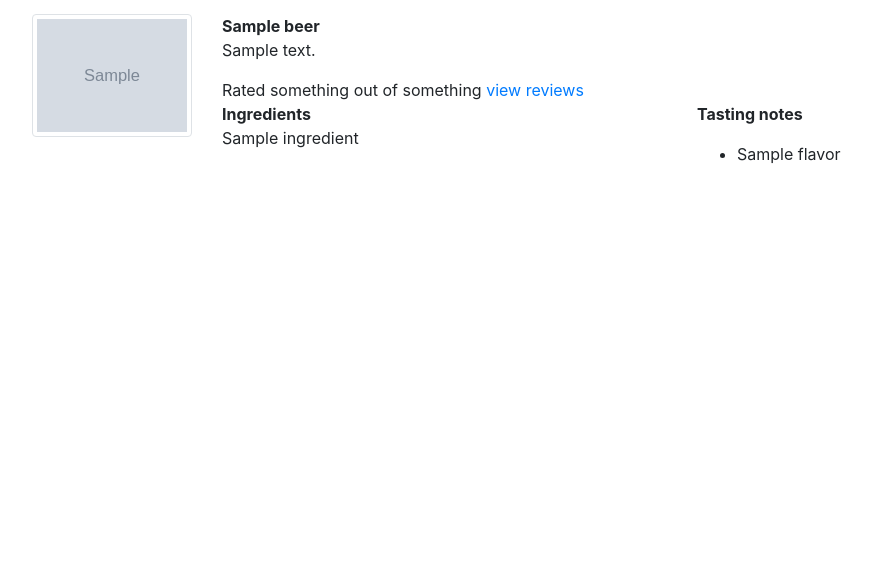
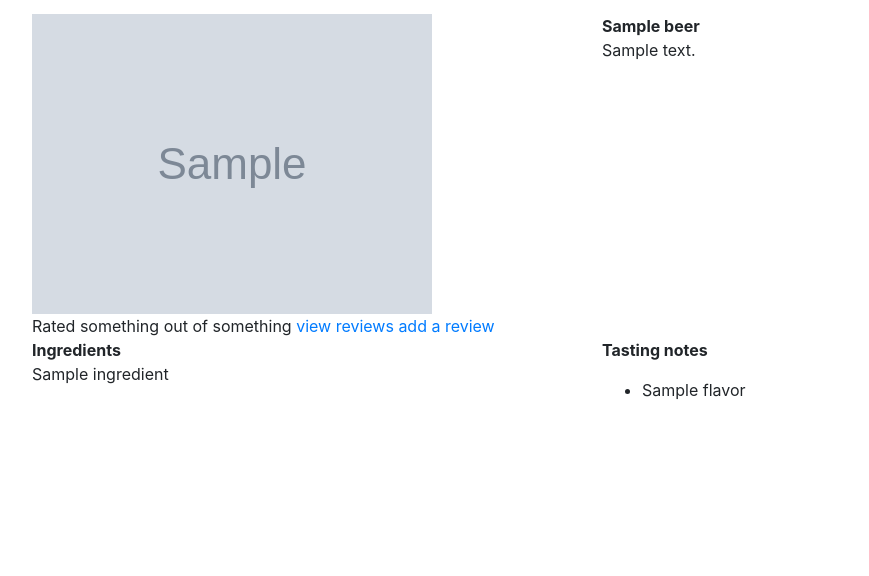
Before and after one commit to David132639/draughtcraft, a Django app: a page that uses templates/dac/beer.html in a window 1280 px wide. Shown: the part 56-632 px from the top of the page, without its empty margins (53-922 px from the left). Run offline with Django 3.2, Linux system fonts and the light colour scheme; tables that the repository leaves empty hold one stand-in row (values such as "Sample post"); grey boxes marked "Sample" are stand-in pictures; some libraries are stand-ins or nearby versions.

Commit message:
basic review structure setup

```diff
--- a/dac/forms.py
+++ b/dac/forms.py
@@ -1,6 +1,6 @@
 from django import forms
 from registration.forms import RegistrationForm
-from dac.models import User,UserProfile,Business
+from dac.models import User,UserProfile,Business,Review
 
 
 class RegisterForm(RegistrationForm):
@@ -26,11 +26,15 @@ class BusinessForm(forms.ModelForm):
 
 	class Meta:
 		model=Business
-		exclude = ('beers','owner','slug')
+		fields = ('name','address','description')
 
 
 RATING_CHOICES = [("1","1: Very Poor"),("2","2"),("3","3"),("4","4"),("5","5: Excellent"),]
 
 class BeerReview(forms.ModelForm):
-	rating = forms.Select(choices=RATING_CHOICES)
-	pass
+	rating = forms.ChoiceField(help_text="rating",choices=RATING_CHOICES)
+	reivew = forms.Textarea()
+
+	class Meta:
+		model = Review
+		fields = ("rating","review")
--- a/dac/models.py
+++ b/dac/models.py
@@ -63,12 +63,7 @@ class Beer(models.Model):
 		self.slug = slugify(self.name)
 		super(Beer, self).save(*args, **kwargs)
 
-class Review(models.Model):
-	rating = models.PositiveSmallIntegerField(default=1)
-	review = models.TextField(blank=False)
-	submitter = models.ForeignKey(User, on_delete=models.CASCADE)
-	flavors = models.ManyToManyField(Flavor)
-	beer = models.OneToOneField(Beer)
+
 
 class UserProfile(models.Model):
 	user = models.OneToOneField(User)
@@ -97,3 +92,10 @@ class Business(models.Model):
 
 	def __str__(self):
 		return self.name + " (" + self.address + ")"
+
+class Review(models.Model):
+	rating = models.PositiveSmallIntegerField(default=1)
+	review = models.TextField(blank=False)
+	submitter = models.ForeignKey(UserProfile, on_delete=models.CASCADE)
+	flavors = models.ManyToManyField(Flavor)
+	beer = models.OneToOneField(Beer)
--- a/dac/views.py
+++ b/dac/views.py
@@ -4,8 +4,8 @@ from django.contrib.auth import login as auth_login
 from django.http import HttpResponse
 from django.urls import reverse
 from django.contrib.auth.decorators import login_required
-from dac.models import Beer, Business,UserProfile
-from dac.forms import UserProfileForm, BusinessForm
+from dac.models import Beer, Business,UserProfile,Review
+from dac.forms import UserProfileForm, BusinessForm, BeerReview
 from registration.backends.simple.views import RegistrationView
 
 
@@ -39,10 +39,31 @@ def beers(request,beer_slug=None):
 
 	return render(request,'dac/beer.html',context_dict)
 
+@login_required
 def add_beer_review(request,beer_slug):
 	#basic form for user adding review to a specific beer
-	return HttpResponse("not implemented")
-	pass
+	beer = get_object_or_404(Beer,slug=beer_slug)
+	profile = UserProfile.objects.get(user=request.user)
+	try:
+	#check if the user has already submitted a review
+		prev_review = Review.objects.get(submitter=profile,beer=beer)
+		form = BeerReview({'review':prev_review.review})
+	except Review.DoesNotExist:
+	 	form = BeerReview()
+	context_dict = {'beer':beer,'form':form}
+
+
+	if request.method == "POST":
+		form = BeerReview(request.POST)
+		if form.is_valid():
+			review = form.save(commit=False)
+			review.beer = beer
+			review.submitter = profile
+			review.save()
+			return index(request)
+		#do the processing of the form later
+
+	return render(request,'dac/add_review.html',context_dict)
 
 
 def beers_reviews(request,beer_slug):
@@ -144,19 +165,6 @@ def user_reviews(request):
 	HttpResponse("needs a page")
 	pass
 
-def login(request):
-	HttpResponse("not implemented")
-	pass
-
-@login_required
-def logout(request):
-	HttpResponse("not implemented")
-	pass
-
-def register(request):
-	HttpResponse("not implemented")
-	pass
-
 def restricted(request):
 	HttpResponse("Access Restricted")
 	pass
--- a/static/masterstyle.css
+++ b/static/masterstyle.css
@@ -6,10 +6,10 @@
   margin-top: 20px;
 }
 
-/* descendant selector for form stuff */
-form * {
+.profile_img {
 
-
+	width: 27vw;
+	min-width: 30%;
 
 
 }
--- a/templates/dac/beer.html
+++ b/templates/dac/beer.html
@@ -6,26 +6,23 @@
 {% block body_block %}
   <div class="container w-100">
     <div class="row">
-      <div class="col-md-2">
-        <img class="img-fluid rounded img-thumbnail" src="{{ MEDIA_URL }}{{ beer.image }}" alt="an image of {{ beer.name }}">
+      <div class="col">
+        <img class="" src="{{ MEDIA_URL }}{{ beer.image }}" alt="an image of {{ beer.name }}">
       </div>
-      <div class="col-md-10">
-        <div class="row">
-          <div class="col-md-12">
+      <div class="col">
         <strong> {{ beer.name }} </strong>
+        <p class="description" id="description">{{ beer.description }}</p>
       </div>
-        </div>
-        <div class="row">
-          <div class="col-md-12">
-            <p id="description">{{ beer.description }}</p>
-          </div>
+
     </div>
     <div class="row">
       <div class="col-md-12">
         Rated something out of something
-            <a href="{% url 'beer_reviews' beer.slug %}"> view reviews</a>
+        <a href="{% url 'beer_reviews' beer.slug %}">view reviews</a>
+        <a href="{% url 'beer_add_review' beer.slug %}">add a review</a>
       </div>
     </div>
+
     <div class="row">
       <div class="col-md-6">
         <strong>Ingredients</strong><br>
@@ -42,12 +39,8 @@
             {% for flavor in beer.flavors.all %}
               <li>{{ flavor.name }}</li>
             {% endfor %}
-
           </p>
         </ul>
       </div>
     </div>
-      </div>
-    </div>
-  </div>
   {% endblock %}
```
Also changed, not shown: templates/dac/add_review.html (+27 -0 lines), templates/dac/userProfile.html (+4 -10 lines), dac/migrations/0002_auto_20190315_2219.py (added), 1 other file. Lines whose indentation alone changed are shown as unchanged.
